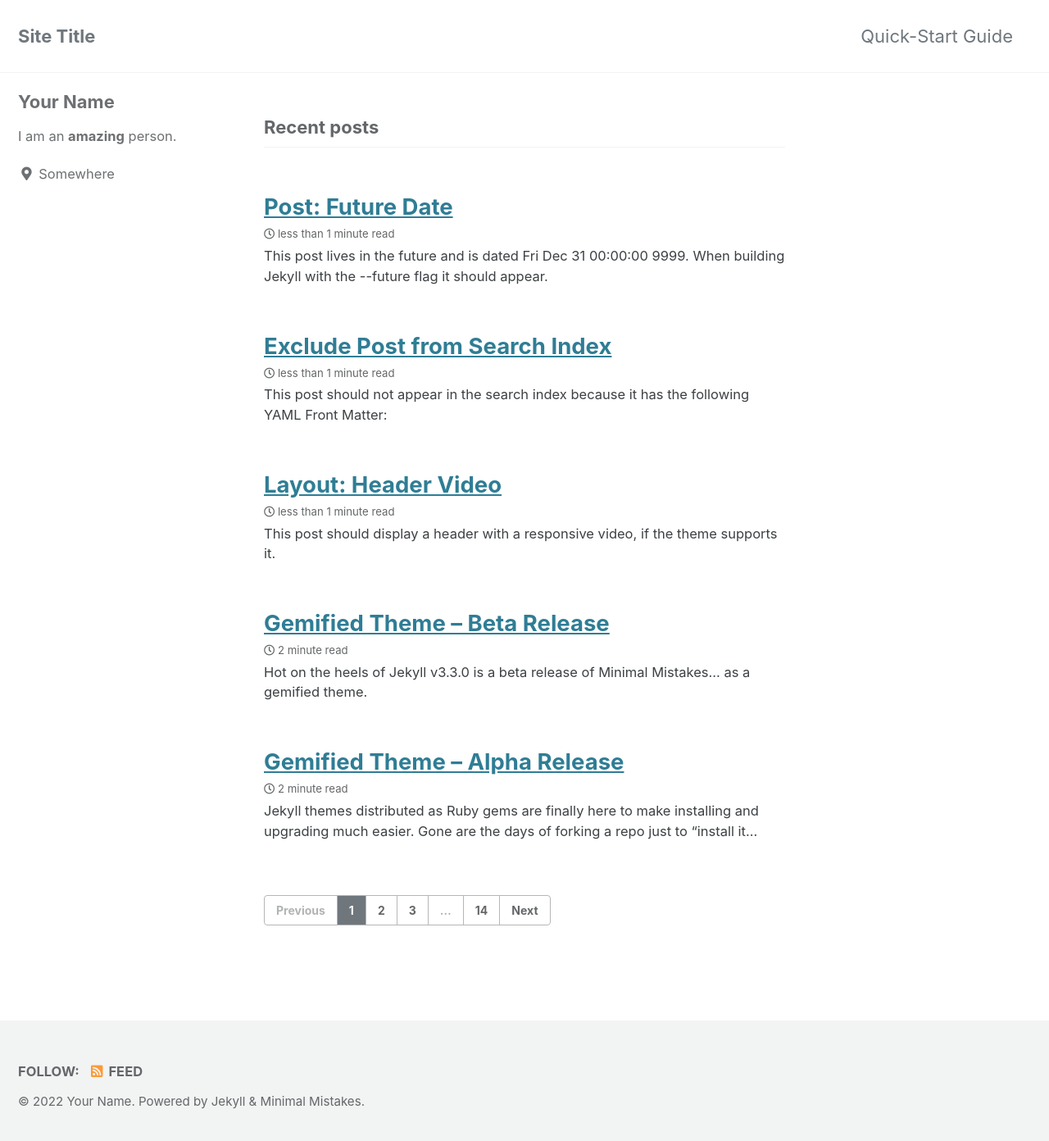
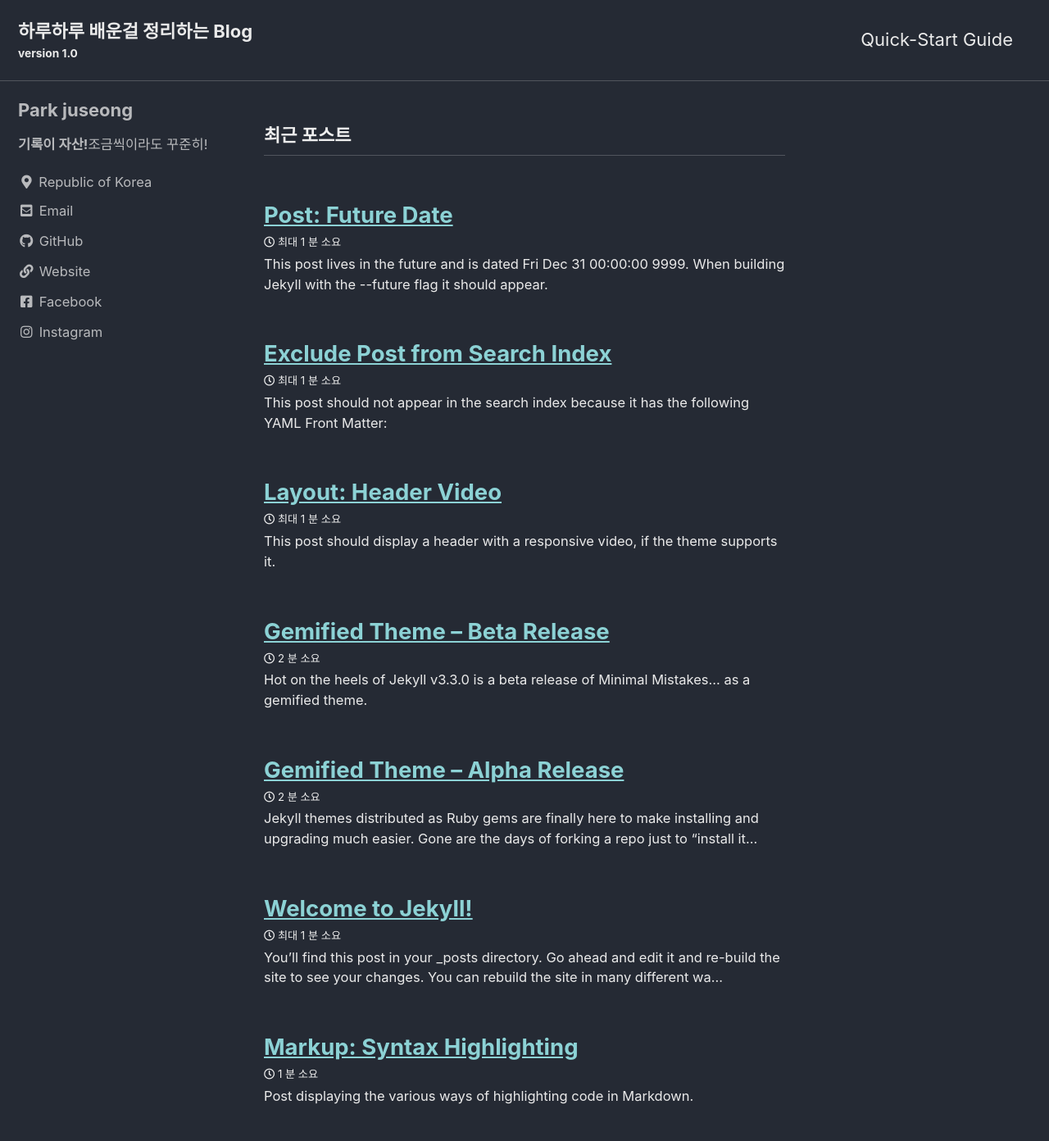
Before and after one commit to juusung2013/juusung2013.github.io, a Jekyll site: the page built from index.html, in a window 1280 px wide and 1400 px high. Shown: the top 1392 px of the window at 82% size. Built offline with Jekyll 4.4.1, drawn with Linux system fonts in a browser that asks for light colours; cached includes are drawn as plain includes; the list of posts is cut into pages by our own code; some of the changed text lies outside the part shown.

Commit message:
config.yml

```diff
--- a/_config.yml
+++ b/_config.yml
@@ -12,143 +12,132 @@
 
 # theme                  : "minimal-mistakes-jekyll"
 # remote_theme           : "mmistakes/minimal-mistakes"
-minimal_mistakes_skin    : "default" # "air", "aqua", "contrast", "dark", "dirt", "neon", "mint", "plum", "sunrise"
+minimal_mistakes_skin: "dark" # "air", "aqua", "contrast", "dark", "dirt", "neon", "mint", "plum", "sunrise"
 
 # Site Settings
-locale                   : "en-US"
-title                    : "Site Title"
-title_separator          : "-"
-subtitle                 : # site tagline that appears below site title in masthead
-name                     : "Your Name"
-description              : "An amazing website."
-url                      : # the base hostname & protocol for your site e.g. "https://mmistakes.github.io"
-baseurl                  : # the subpath of your site, e.g. "/blog"
-repository               : # GitHub username/repo-name e.g. "mmistakes/minimal-mistakes"
-teaser                   : # path of fallback teaser image, e.g. "/assets/images/500x300.png"
-logo                     : # path of logo image to display in the masthead, e.g. "/assets/images/88x88.png"
-masthead_title           : # overrides the website title displayed in the masthead, use " " for no title
+locale: "ko-KR"
+title: "Juseong's Blog"
+title_separator: "-"
+subtitle: version 1.0
+name: "박주성(Park Juseong)"
+description: "하루하루 배운걸 정리하자."
+url: "https://juusung2013.github.io/"
+baseurl: # the subpath of your site, e.g. "/blog"
+repository: "https://github.com/juusung2013/juusung2013.github.io"
+teaser: # path of fallback teaser image, e.g. "/assets/images/500x300.png"
+logo: # path of logo image to display in the masthead, e.g. "/assets/images/88x88.png"
+masthead_title: "하루하루 배운걸 정리하는 Blog"
 # breadcrumbs            : false # true, false (default)
-words_per_minute         : 200
+words_per_minute: 200
 comments:
-  provider               : # false (default), "disqus", "discourse", "facebook", "staticman", "staticman_v2", "utterances", "giscus", "custom"
+  provider: # false (default), "disqus", "discourse", "facebook", "staticman", "staticman_v2", "utterances", "giscus", "custom"
   disqus:
-    shortname            : # https://help.disqus.com/customer/portal/articles/466208-what-s-a-shortname-
+    shortname: # https://help.disqus.com/customer/portal/articles/466208-what-s-a-shortname-
   discourse:
-    server               : # https://meta.discourse.org/t/embedding-discourse-comments-via-javascript/31963 , e.g.: meta.discourse.org
+    server: # https://meta.discourse.org/t/embedding-discourse-comments-via-javascript/31963 , e.g.: meta.discourse.org
   facebook:
     # https://developers.facebook.com/docs/plugins/comments
-    appid                :
-    num_posts            : # 5 (default)
-    colorscheme          : # "light" (default), "dark"
+    appid:
+    num_posts: # 5 (default)
+    colorscheme: # "light" (default), "dark"
   utterances:
-    theme                : # "github-light" (default), "github-dark"
-    issue_term           : # "pathname" (default)
+    theme: # "github-light" (default), "github-dark"
+    issue_term: # "pathname" (default)
   giscus:
-    repo_id              : # Shown during giscus setup at https://giscus.app
-    category_name        : # Full text name of the category
-    category_id          : # Shown during giscus setup at https://giscus.app
-    discussion_term      : # "pathname" (default), "url", "title", "og:title"
-    reactions_enabled    : # '1' for enabled (default), '0' for disabled
-    theme                : # "light" (default), "dark", "dark_dimmed", "transparent_dark", "preferred_color_scheme"
+    repo_id: # Shown during giscus setup at https://giscus.app
+    category_name: # Full text name of the category
+    category_id: # Shown during giscus setup at https://giscus.app
+    discussion_term: # "pathname" (default), "url", "title", "og:title"
+    reactions_enabled: # '1' for enabled (default), '0' for disabled
+    theme: # "light" (default), "dark", "dark_dimmed", "transparent_dark", "preferred_color_scheme"
   staticman:
-    branch               : # "master"
-    endpoint             : # "https://{your Staticman v3 API}/v3/entry/github/"
+    branch: # "master"
+    endpoint: # "https://{your Staticman v3 API}/v3/entry/github/"
 reCaptcha:
-  siteKey                :
-  secret                 :
+  siteKey:
+  secret:
 atom_feed:
-  path                   : # blank (default) uses feed.xml
-  hide                   : # true, false (default)
-search                   : # true, false (default)
-search_full_content      : # true, false (default)
-search_provider          : # lunr (default), algolia, google
+  path: # blank (default) uses feed.xml
+  hide: # true, false (default)
+search: # true, false (default)
+search_full_content: # true, false (default)
+search_provider: # lunr (default), algolia, google
 algolia:
-  application_id         : # YOUR_APPLICATION_ID
-  index_name             : # YOUR_INDEX_NAME
-  search_only_api_key    : # YOUR_SEARCH_ONLY_API_KEY
-  powered_by             : # true (default), false
+  application_id: # YOUR_APPLICATION_ID
+  index_name: # YOUR_INDEX_NAME
+  search_only_api_key: # YOUR_SEARCH_ONLY_API_KEY
+  powered_by: # true (default), false
 google:
-  search_engine_id       : # YOUR_SEARCH_ENGINE_ID
-  instant_search         : # false (default), true
+  search_engine_id: # YOUR_SEARCH_ENGINE_ID
+  instant_search: # false (default), true
 # SEO Related
-google_site_verification :
-bing_site_verification   :
-naver_site_verification  :
-yandex_site_verification :
-baidu_site_verification  :
+google_site_verification:
+bing_site_verification:
+naver_site_verification:
+yandex_site_verification:
+baidu_site_verification:
 
 # Social Sharing
 twitter:
-  username               :
+  username:
 facebook:
-  username               :
-  app_id                 :
-  publisher              :
-og_image                 : # Open Graph/Twitter default site image
+  username:
+  app_id:
+  publisher:
+og_image: # Open Graph/Twitter default site image
 # For specifying social profiles
 # - https://developers.google.com/structured-data/customize/social-profiles
 social:
-  type                   : # Person or Organization (defaults to Person)
-  name                   : # If the user or organization name differs from the site's name
+  type: # Person or Organization (defaults to Person)
+  name: # If the user or organization name differs from the site's name
   links: # An array of links to social media profiles
 
 # Analytics
 analytics:
-  provider               : false # false (default), "google", "google-universal", "google-gtag", "custom"
+  provider: false # false (default), "google", "google-universal", "google-gtag", "custom"
   google:
-    tracking_id          :
-    anonymize_ip         : # true, false (default)
-
+    tracking_id:
+    anonymize_ip: # true, false (default)
 
 # Site Author
 author:
-  name             : "Your Name"
-  avatar           : # path of avatar image, e.g. "/assets/images/bio-photo.jpg"
-  bio              : "I am an **amazing** person."
-  location         : "Somewhere"
-  email            :
+  name: "Park juseong"
+  avatar: # path of avatar image, e.g. "/assets/images/bio-photo.jpg"
+  bio: "**기록이 자산!**조금씩이라도 꾸준히!"
+  location: "Republic of Korea"
+  email:
   links:
     - label: "Email"
       icon: "fas fa-fw fa-envelope-square"
-      # url: "mailto:your.name@email.com"
+      url: "mailto:juusung2013@gmail.com"
+    - label: "GitHub"
+      icon: "fab fa-fw fa-github"
+      url: "https://github.com/juusung2013"
     - label: "Website"
       icon: "fas fa-fw fa-link"
-      # url: "https://your-website.com"
-    - label: "Twitter"
-      icon: "fab fa-fw fa-twitter-square"
-      # url: "https://twitter.com/"
+      url: "https://juusung2013.github.io/"
     - label: "Facebook"
       icon: "fab fa-fw fa-facebook-square"
-      # url: "https://facebook.com/"
-    - label: "GitHub"
-      icon: "fab fa-fw fa-github"
-      # url: "https://github.com/"
+      url: "https://www.facebook.com/juusung2013"
     - label: "Instagram"
       icon: "fab fa-fw fa-instagram"
-      # url: "https://instagram.com/"
+      url: "https://www.instagram.com/juusung2013/"
 
 # Site Footer
 footer:
   links:
-    - label: "Twitter"
-      icon: "fab fa-fw fa-twitter-square"
-      # url:
+    - label: "Email"
+      icon: "fas fa-fw fa-envelope-square"
+      url: "mailto:juusung2013@gmail.com"
+    - label: "GitHub"
+      icon: "fab fa-fw fa-github"
+      url: "https://github.com/juusung2013"
     - label: "Facebook"
       icon: "fab fa-fw fa-facebook-square"
-      # url:
-    - label: "GitHub"
-      icon: "fab fa-fw fa-github"
-      # url:
-    - label: "GitLab"
-      icon: "fab fa-fw fa-gitlab"
-      # url:
-    - label: "Bitbucket"
-      icon: "fab fa-fw fa-bitbucket"
-      # url:
+      url: "https://www.facebook.com/juusung2013"
     - label: "Instagram"
       icon: "fab fa-fw fa-instagram"
-      # url:
-
+      url: "https://www.instagram.com/juusung2013/"
 
 # Reading Files
 include:
@@ -187,14 +176,12 @@ keep_files:
 encoding: "utf-8"
 markdown_ext: "markdown,mkdown,mkdn,mkd,md"
 
-
 # Conversion
 markdown: kramdown
 highlighter: rouge
 lsi: false
 excerpt_separator: "\n\n"
 incremental: false
-
 
 # Markdown Processing
 kramdown:
@@ -207,19 +194,16 @@ kramdown:
   smart_quotes: lsquo,rsquo,ldquo,rdquo
   enable_coderay: false
 
-
 # Sass/SCSS
 sass:
   sass_dir: _sass
   style: compressed # https://sass-lang.com/documentation/file.SASS_REFERENCE.html#output_style
 
-
 # Outputting
 permalink: /:categories/:title/
-paginate: 5 # amount of posts to show
+paginate: 15 # amount of posts to show
 paginate_path: /page:num/
 timezone: # https://en.wikipedia.org/wiki/List_of_tz_database_time_zones
-
 
 # Plugins (previously gems:)
 plugins:
@@ -236,7 +220,6 @@ whitelist:
   - jekyll-gist
   - jekyll-feed
   - jekyll-include-cache
-
 
 # Archives
 #  Type
@@ -266,14 +249,12 @@ tag_archive:
 #     category: /categories/:name/
 #     tag: /tags/:name/
 
-
 # HTML Compression
 # - https://jch.penibelst.de/
 compress_html:
   clippings: all
   ignore:
     envs: development
-
 
 # Defaults
 defaults:
```
